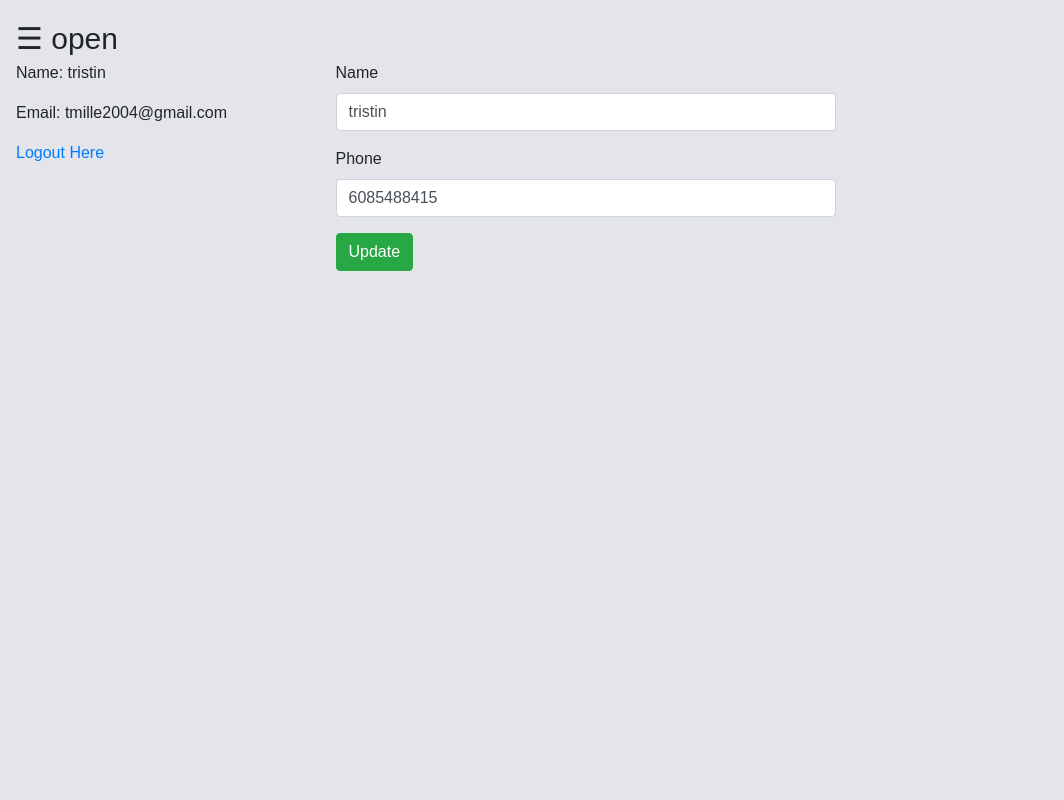
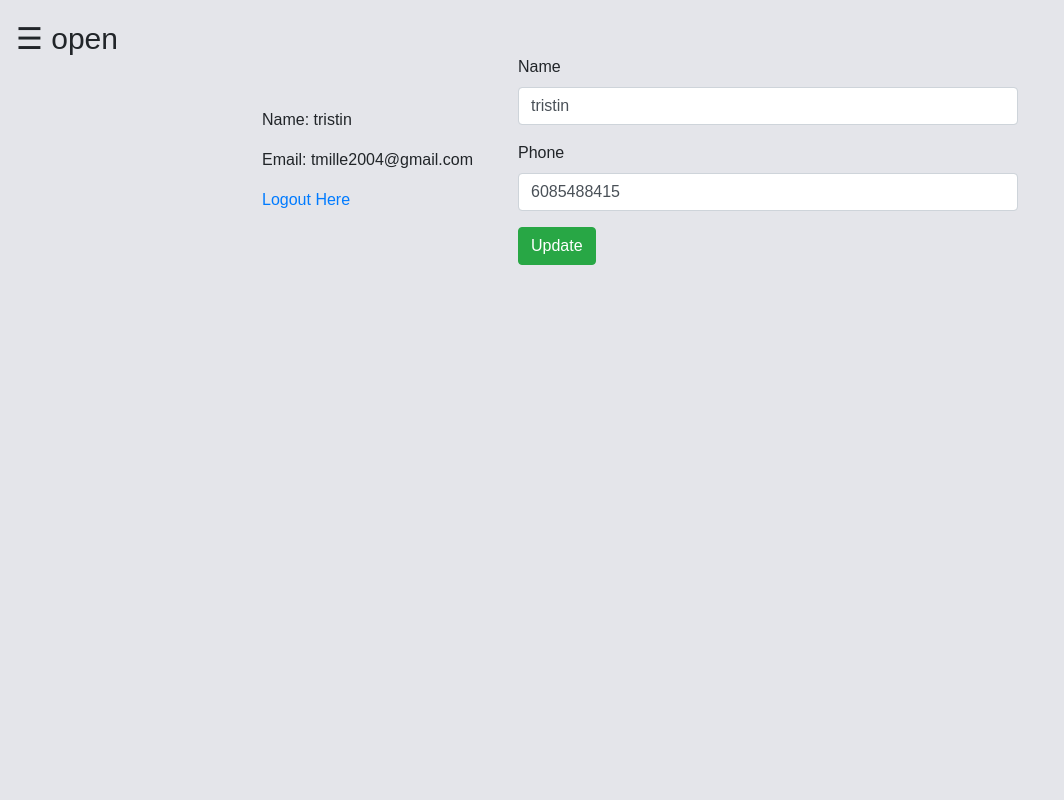
Before and after one commit to tmiller711/TimeApp, a Django app: page /profile/ in a window 1280 px wide. Shown: the whole page, without its empty margins (0-1064 px from the left). Run offline with Django 4.2, Linux system fonts and the light colour scheme; a user stored in the database is signed in; data comes from the database, SQL or seed files in the repository; both versions use the stored data as it was after the commit; some libraries are stand-ins or nearby versions.

Commit message:
updates profile page

```diff
--- a/main/templates/main/base.html
+++ b/main/templates/main/base.html
@@ -17,8 +17,6 @@
             <a href="javascript:void(0)" class="closebtn" onclick="closeNav()">&times;</a>
             {% if request.user.is_authenticated %}
             <h2>{{ request.user }}</h2>
-            {% else %}
-            <a href="/login" class="login"><h2>Login</h2></a>
             {% endif %}
             <a href="#" class="logo">
                 <img src="{% static '/images/logo.png' %}?version=2" alt="404" class="logo-img">
--- a/register/templates/register/profile.html
+++ b/register/templates/register/profile.html
@@ -3,18 +3,18 @@
 {% load static %}
 
 {% block additionalStyles %}
-  <link rel="stylesheet" type="text/css" href="{% static '/css/profile.css' %}?version=5">
+  <link rel="stylesheet" type="text/css" href="{% static '/css/profile.css' %}?version=7">
 {% endblock %}
 
 {% block content %}
 <div class="row">
-    <div class="col-3">
+    <div class="user-info">
         <p>Name: {{request.user.username}}</p>
         <p>Email: {{request.user.email}}</p>
         <a href="/logout">Logout Here</a>
     </div>
 
-    <div class="col-9">
+    <div class="profile">
         <form method="POST" class="profile-form">
             {% csrf_token %}
             {{form|crispy}}
--- a/register/templates/register/settings.html
+++ b/register/templates/register/settings.html
@@ -9,7 +9,7 @@
 {% block content %}
 <div class="row">
     <div class="settings">
-        <form method="POST" class="profile-form">
+        <form method="POST" class="">
             {% csrf_token %}
             {{form|crispy}}
             <button type="submit" class="btn btn-success">Update</button>
--- a/static/css/profile.css
+++ b/static/css/profile.css
@@ -1,5 +1,19 @@
-form.profile-form {
+div.profile {
+    position: absolute;
     width: 500px;
+    left: 60%;
+    top: 20%;
+    -webkit-transform: translate(-50%, -50%);
+    transform: translate(-50%, -50%);
+}
+
+div.user-info {
+    position: absolute;
+    width: 500px;
+    left: 40%;
+    top: 20%;
+    -webkit-transform: translate(-50%, -50%);
+    transform: translate(-50%, -50%);
 }
 
 div.settings {
```
Also changed, not shown: db.sqlite3.
